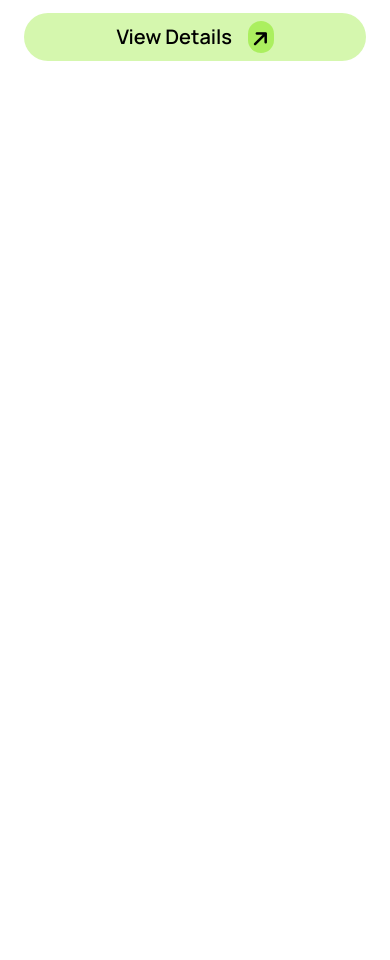
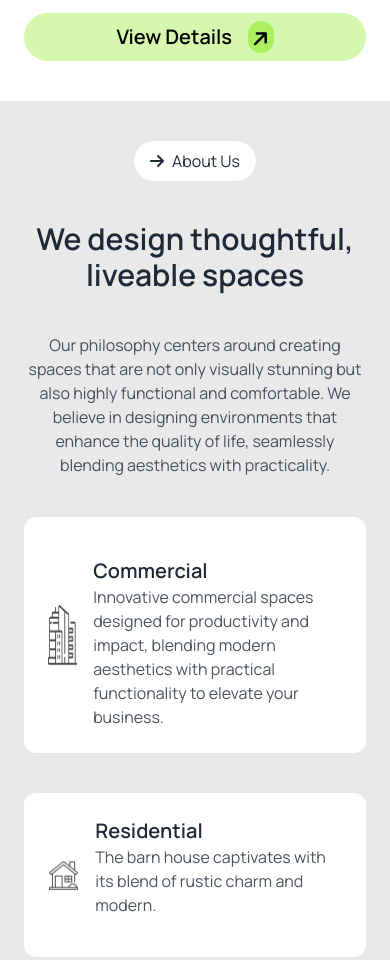
Before and after one commit to shahab-24/Rinterio, a plain HTML site: page index.html in a window 390 px wide. Shown: the part 594-1554 px from the top of the page. Before the commit the page ends 844 px from the top, so only its background shows below. Drawn offline with nearby package versions, Linux system fonts and the light colour scheme.

Commit message:
we design thoughtful section done with responsive

```diff
--- a/index.html
+++ b/index.html
@@ -58,6 +58,8 @@ rgba(255, 255, 255, 0);">
       </div>
 
     </nav>
+
+    <!-- banner section -->
     <section class="container mx-auto space-y-6 px-6">
       <div class="flex justify-center items-center">
         <img src="./assets/banner.png" class="w-[80%]" alt="">
@@ -79,6 +81,64 @@ rgba(255, 255, 255, 0);">
 
   </header>
   <main>
+    <section style="
+background: #E9E9E9;">
+    <div class="container mx-auto my-10" >
+
+      <div class="hidden lg:flex justify-start items-start pt-10">
+        <img src="./assets/Vector.png" alt="">
+
+       </div>
+
+       <div class="flex flex-col lg:flex-row justify-between items-center gap-4 py-10 px-6 space-y-6">
+
+        <!-- thoughtful design part -->
+        <div class="flex-1 space-y-10">
+          <div class="text-center lg:text-start">
+            <button class="bg-[#FFFFFF] rounded-full px-4 py-2">
+              <i class="fa-solid fa-arrow-right rotate-30 mr-2"></i>About Us</button>
+          </div>
+          <div class="space-y-10 text-center lg:text-start">
+            <h2 class="text-3xl font-semibold">We design thoughtful, <br>
+               liveable spaces</h2>
+            <p class="opacity-80">Our philosophy centers around creating spaces that are not only visually stunning but also highly functional and comfortable. We believe in designing environments that enhance the quality of life, seamlessly blending aesthetics with practicality.</p>
+          </div>
+          <div class="flex space-x-4 bg-[#FFFFFF] my-6 p-6 rounded-xl justify-center items-center space-y-4 ">
+            <div>
+              <img class="w-32 h-16" src="./assets/commercial.png" alt="">
+            </div>
+            <div>
+              <h5 class="text-xl font-semibold">
+                Commercial
+              </h5>
+              <p class="text-extralight opacity-80">
+
+Innovative commercial spaces designed for productivity and impact, blending modern aesthetics with practical functionality to elevate your business.
+              </p>
+            </div>
+
+          </div>
+          <div class="flex space-x-4 bg-[#FFFFFF] my-6 p-6 rounded-xl justify-center items-center">
+            <div>
+              <img src="./assets/residential.png" alt="">
+            </div>
+            <div class="pb-4">
+              <h5 class="text-xl font-semibold">Residential</h5>
+              <p class="opacity-80">
+                The barn house captivates with its blend of rustic charm and modern.
+              </p>
+            </div>
+          </div>
+
+        </div>
+
+        <!-- thoughtful image -->
+        <div class="flex-1 space-y-2">
+          <img src="./assets/Rectangle.png" alt="">
+        </div>
+       </div>
+    </div>
+    </section>
 
   </main>
   <footer>
```
